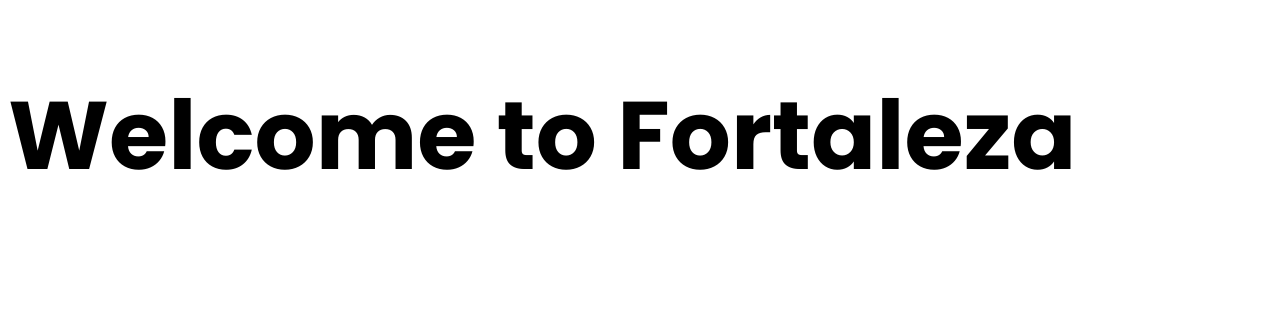
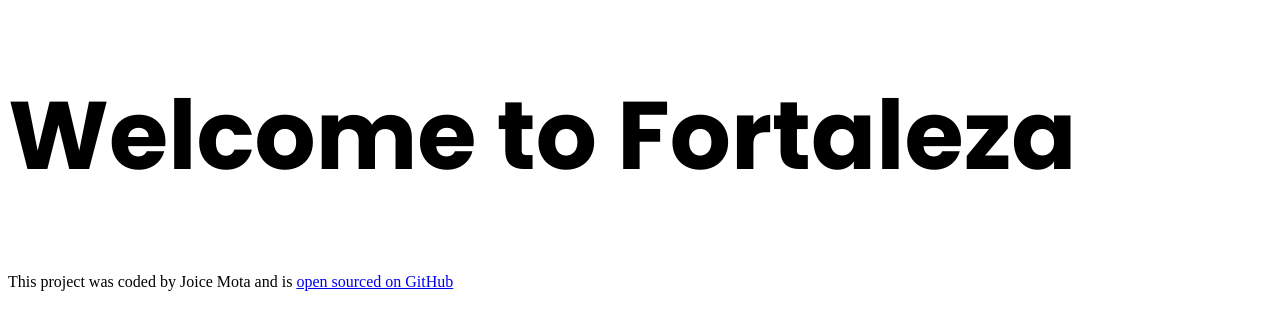
Before and after one commit to Joicemotamoreira/travel-project, a plain HTML site: page index.html in a window 1280 px wide. Drawn offline with Linux system fonts and the light colour scheme.

Commit message:
Added a link to the Github repository

```diff
--- a/index.html
+++ b/index.html
@@ -14,5 +14,15 @@
   </head>
   <body>
     <h1>Welcome to Fortaleza</h1>
+
+    <footer>
+      This project was coded by Joice Mota and is
+      <a
+        href="https://github.com/Joicemotamoreira/travel-project"
+        target="_blank"
+      >
+        open sourced on GitHub</a
+      >
+    </footer>
   </body>
 </html>
```
